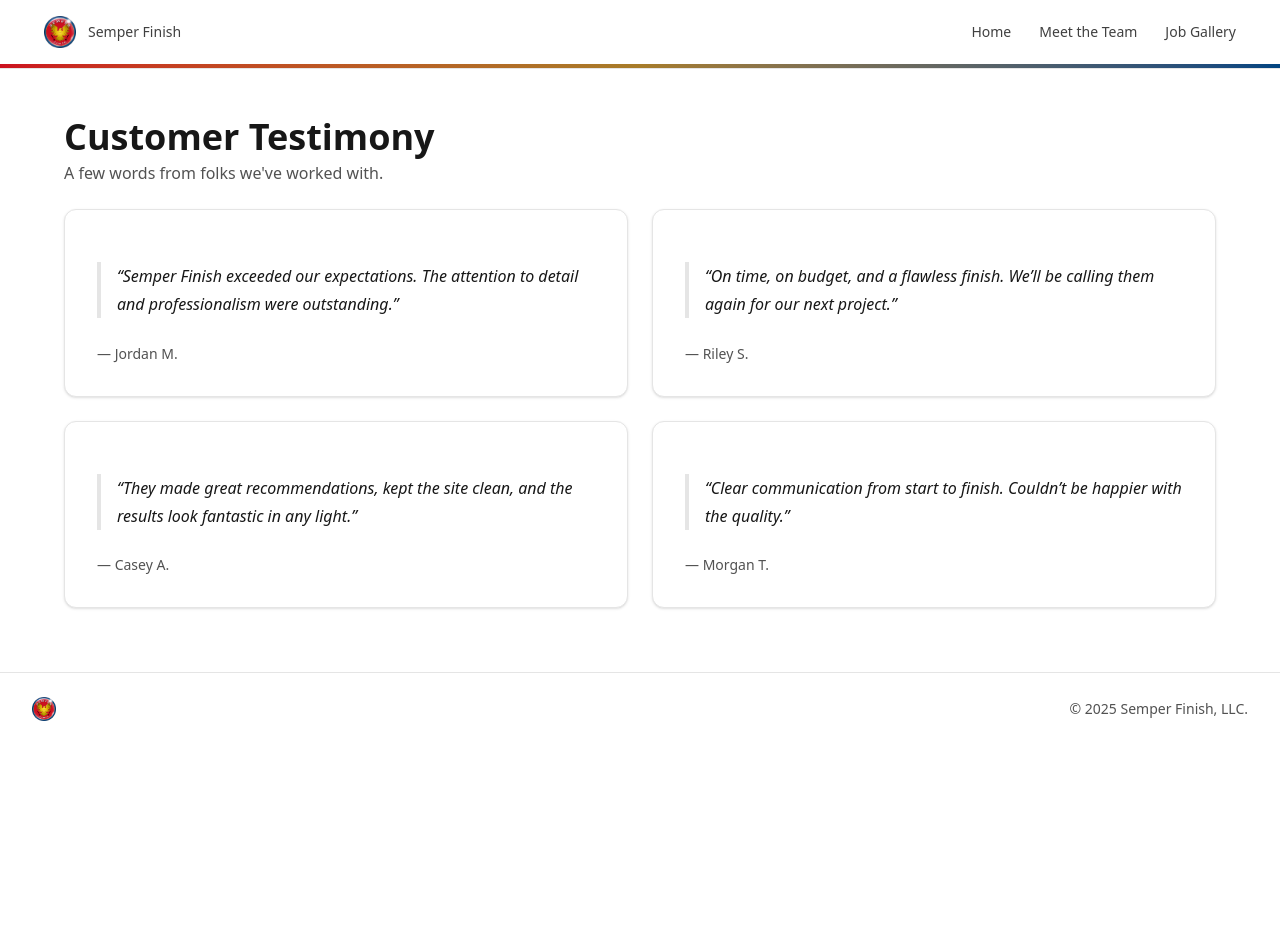
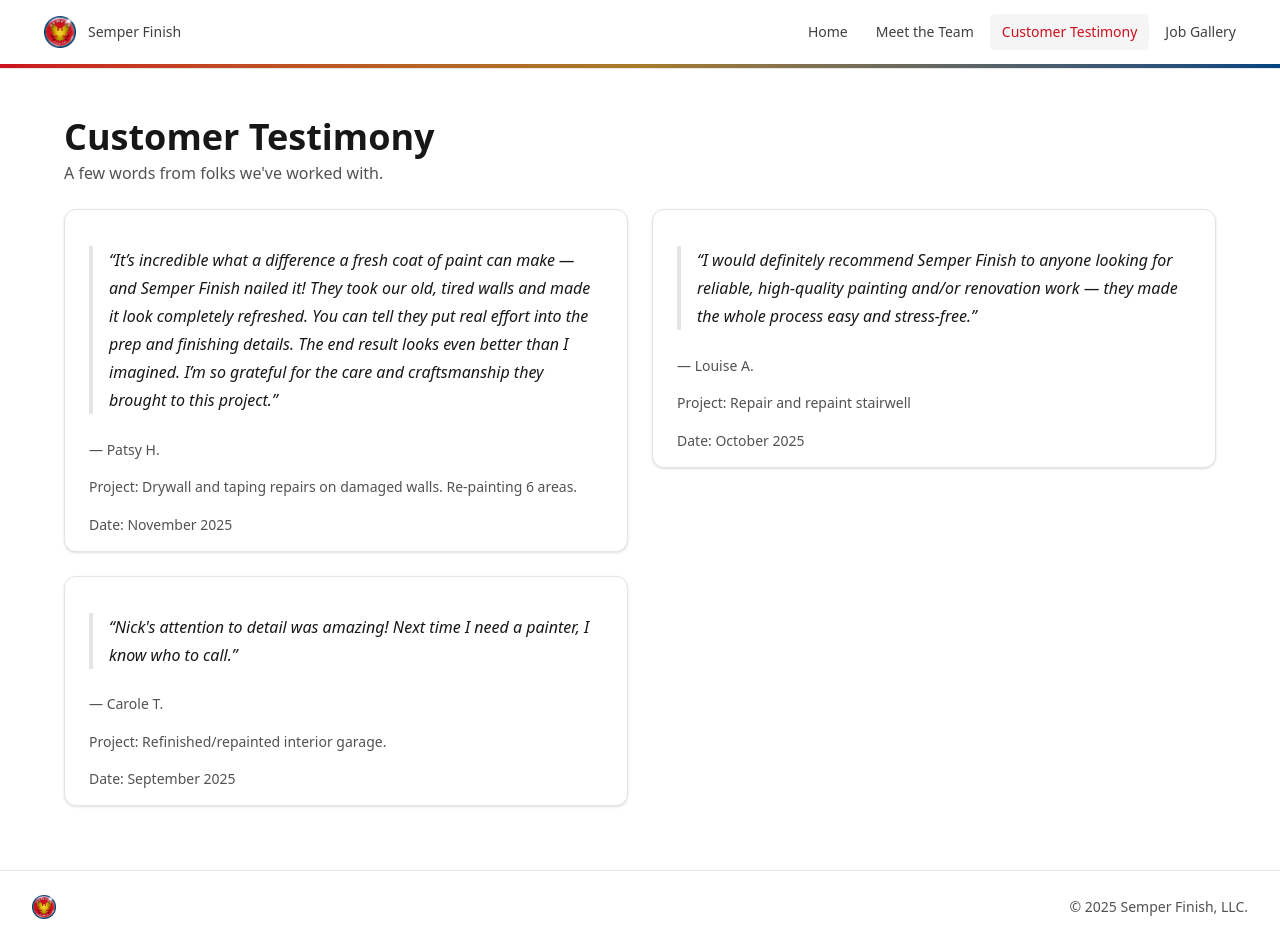
Before and after one commit to r-token/semper-finish-web, a SvelteKit app: page /customer-testimony in a window 1280 px wide. Before the commit the page ends 800 px from the top, so only its background shows below. Built offline with nearby package versions, Linux system fonts and the light colour scheme.

Commit message:
Re-add testimonials page to nav, add our new testimonials

```diff
--- a/src/lib/components/Card.svelte
+++ b/src/lib/components/Card.svelte
@@ -6,7 +6,7 @@
 <section class={`rounded-xl border ${elevated ? 'shadow-sm' : ''} border-neutral-200 bg-white dark:border-neutral-800 dark:bg-neutral-900`}
   {...rest}
 >
-  <div class="p-6 sm:p-8">
+  <div class="py-4 px-6">
     {#if children}
       {@render children()}
     {/if}
--- a/src/lib/components/Navbar.svelte
+++ b/src/lib/components/Navbar.svelte
@@ -5,6 +5,7 @@
   const links = [
     { href: '/', label: 'Home' },
     { href: '/meet-the-team', label: 'Meet the Team' },
+    { href: '/customer-testimony', label: 'Customer Testimony' },
     { href: '/job-gallery', label: 'Job Gallery' }
   ];
 
--- a/src/routes/customer-testimony/+page.svelte
+++ b/src/routes/customer-testimony/+page.svelte
@@ -26,15 +26,20 @@
   <Heading title="Customer Testimony" lead="A few words from folks we've worked with." />
   <Spacer />
 
-  <Grid class="sm:grid-cols-2">
+  <Grid class="sm:grid-cols-2 items-start">
     <Card elevated>
       <Prose>
         <blockquote>
           <p>
-            Semper Finish exceeded our expectations. The attention to detail and professionalism were outstanding.
+            It’s incredible what a difference a fresh coat of paint can make — and Semper Finish nailed it! They
+            took our old, tired walls and made it look completely refreshed. You can tell they put real effort into
+            the prep and finishing details. The end result looks even better than I imagined. I’m so grateful for the
+            care and craftsmanship they brought to this project.
           </p>
         </blockquote>
-        <p class="m-0 text-sm text-neutral-600 dark:text-neutral-400">— Jordan M.</p>
+        <p class="m-0 text-sm text-neutral-600 dark:text-neutral-400">— Patsy H.</p>
+        <p class="m-0 text-sm text-neutral-600 dark:text-neutral-400">Project: Drywall and taping repairs on damaged walls. Re-painting 6 areas.</p>
+        <p class="m-0 text-sm text-neutral-600 dark:text-neutral-400">Date: November 2025</p>
       </Prose>
     </Card>
 
@@ -42,10 +47,13 @@
       <Prose>
         <blockquote>
           <p>
-            On time, on budget, and a flawless finish. We’ll be calling them again for our next project.
+            I would definitely recommend Semper Finish to anyone looking for reliable, high-quality painting
+            and/or renovation work — they made the whole process easy and stress-free.
           </p>
         </blockquote>
-        <p class="m-0 text-sm text-neutral-600 dark:text-neutral-400">— Riley S.</p>
+        <p class="m-0 text-sm text-neutral-600 dark:text-neutral-400">— Louise A.</p>
+        <p class="m-0 text-sm text-neutral-600 dark:text-neutral-400">Project: Repair and repaint stairwell</p>
+        <p class="m-0 text-sm text-neutral-600 dark:text-neutral-400">Date: October 2025</p>
       </Prose>
     </Card>
 
@@ -53,24 +61,13 @@
       <Prose>
         <blockquote>
           <p>
-            They made great recommendations, kept the site clean, and the results look fantastic in any light.
+            Nick's attention to detail was amazing! Next time I need a painter, I know who to call.
           </p>
         </blockquote>
-        <p class="m-0 text-sm text-neutral-600 dark:text-neutral-400">— Casey A.</p>
+        <p class="m-0 text-sm text-neutral-600 dark:text-neutral-400">— Carole T.</p>
+        <p class="m-0 text-sm text-neutral-600 dark:text-neutral-400">Project: Refinished/repainted interior garage.</p>
+        <p class="m-0 text-sm text-neutral-600 dark:text-neutral-400">Date: September 2025</p>
       </Prose>
-    </Card>
-
-    <Card elevated>
-      <div class="flex items-center justify-between gap-4">
-        <Prose>
-          <blockquote>
-            <p>
-              Clear communication from start to finish. Couldn’t be happier with the quality.
-            </p>
-          </blockquote>
-          <p class="m-0 text-sm text-neutral-600 dark:text-neutral-400">— Morgan T.</p>
-        </Prose>
-      </div>
     </Card>
   </Grid>
 </Section>
```
